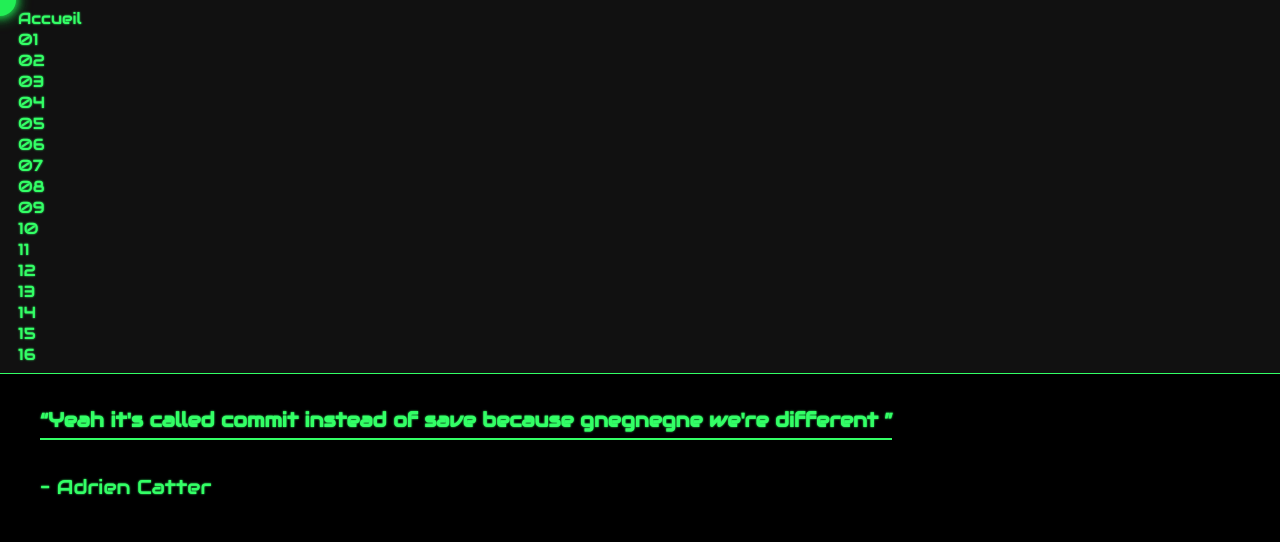
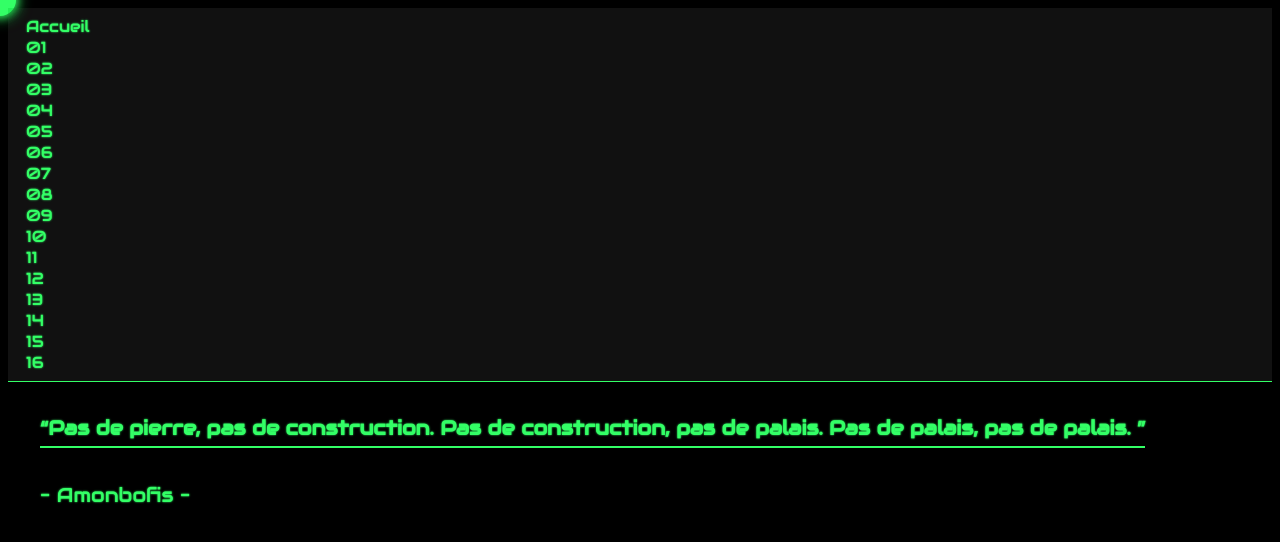
Before and after one commit to Green-Grinch/Citation, a website: page PAGES/citations_10.html in a window 1280 px wide. Drawn offline with Linux system fonts and the light colour scheme; a web font is replaced by a local one.

Commit message:
v1 eahhh

```diff
--- a/PAGES/citations_10.html
+++ b/PAGES/citations_10.html
@@ -18,8 +18,8 @@
 	<!-- Citation -->
 	<main class="container">
 		<h1 class="typewriter"
-			data-text="“Yeah it's called commit instead of save  because gnegnegne we're different ”"></h1>
-		<p class="typewriter" data-text="– Adrien Catter"></p>
+			data-text="“Pas de pierre, pas de construction. Pas de construction, pas de palais. Pas de palais, pas de palais. ”"></h1>
+		<p class="typewriter" data-text="– Amonbofis –"></p>
 
 	</main>
 
--- a/STYLES/style.css
+++ b/STYLES/style.css
@@ -1,5 +1,5 @@
 @import url('https://fonts.googleapis.com/css2?family=VT323&family=Rubik+Glitch&family=Rubik+Wet+Paint&family=Rubik+Broken+Fax&family=Monoton&family=Black+Ops+One&family=Bungee&family=Bungee+Shade&family=Orbitron:wght@400;700&family=Audiowide&family=Press+Start+2P&family=Silkscreen:wght@400;700&family=UnifrakturCook:wght@700&family=Creepster&family=Nosifer&family=Anton&display=swap');
-
+@import url('https://fonts.googleapis.com/css2?family=Cherry+Bomb+One&display=swap');
 /* ---------- Base ---------- */
 html {
 	font-size: 62.5%;
@@ -13,8 +13,8 @@ body {
 	color: #33ff66;
 	font-family: "VT323", monospace;
 	text-shadow: 0 0 2px #33ff66;
-	margin: 0;
-	padding: 0;
+	/* margin: 0;
+	padding: 0; */
 	cursor: none !important;
 
 }
@@ -32,7 +32,7 @@ header {
 }
 
 h1 {
-	font-size: 4.8rem;
+	font-size: 300%;
 	font-weight: 700;
 	color: #33ff66;
 	border-bottom: 2px solid #33ff66;
@@ -135,7 +135,7 @@ nav.menu a.is-highlighted {
 	box-shadow: 0 0 10px #33ff66;
 }
 
-/* ---------- Footer ---------- */
+/* Footer, j'avais mis ça au début mais si je le supprime mon titre est cassé */
 footer {
 	text-align: center;
 	font-size: 1.4rem;
@@ -145,7 +145,7 @@ footer {
 	margin-top: 4rem;
 }
 
-/* ---------- Typewriter ---------- */
+/* Typewriter, copie d'un site sur git */
 .typewriter {
 	font-size: 2rem;
 	color: #33ff66;
@@ -190,7 +190,7 @@ footer {
 	box-shadow: 0 0 3px #33ff66, 0 0 6px #33ff66;
 }
 
-/* Halo autour d’un lien du menu */
+
 .cursor.rect {
 	border-radius: 1px;
 	background: transparent !important;
@@ -200,7 +200,6 @@ footer {
 	/* important : évite l'inversion de couleur */
 }
 
-/* Rectangle vide autour des mots des citations */
 .cursor.word-rect {
 	border-radius: 3px;
 	background: transparent;
@@ -287,7 +286,7 @@ body.citation-14 {
 }
 
 body.citation-15 {
-	font-family: "Nosifer", system-ui;
+	font-family: "Cherry Bomb One", system-ui, sans-serif;
 }
 
 body.citation-16 {
--- a/menu.html
+++ b/menu.html
@@ -2,18 +2,18 @@
 	<a href="../index.html">Accueil <span class="label">Page d’accueil</span></a>
 	<a href="citations_01.html">01 <span class="label">M.Catter</span></a>
 	<a href="citations_02.html">02 <span class="label">_____</span></a>
-	<a href="citations_03.html">03 <span class="label">dfffgg</span></a>
-	<a href="citations_04.html">04 <span class="label">dfffgg</span></a>
-	<a href="citations_05.html">05 <span class="label">dfffgg</span></a>
-	<a href="citations_06.html">06 <span class="label">dfffgg</span></a>
-	<a href="citations_07.html">07 <span class="label">dfffgg</span></a>
-	<a href="citations_08.html">08 <span class="label">dfffgg</span></a>
-	<a href="citations_09.html">09 <span class="label">dfffgg</span></a>
-	<a href="citations_10.html">10 <span class="label">dfffgg</span></a>
-	<a href="citations_11.html">11 <span class="label">dfffgg</span></a>
-	<a href="citations_12.html">12 <span class="label">dfffgg</span></a>
-	<a href="citations_13.html">13 <span class="label">dfffgg</span></a>
+	<a href="citations_03.html">03 <span class="label">Feet</span></a>
+	<a href="citations_04.html">04 <span class="label">Pain</span></a>
+	<a href="citations_05.html">05 <span class="label">Money</span></a>
+	<a href="citations_06.html">06 <span class="label">La boulette</span></a>
+	<a href="citations_07.html">07 <span class="label">Smart</span></a>
+	<a href="citations_08.html">08 <span class="label">Radium vibes</span></a>
+	<a href="citations_09.html">09 <span class="label">..--..----.</span></a>
+	<a href="citations_10.html">10 <span class="label">Pierre</span></a>
+	<a href="citations_11.html">11 <span class="label">Sleep</span></a>
+	<a href="citations_12.html">12 <span class="label">Morty</span></a>
+	<a href="citations_13.html">13 <span class="label">Le gueux</span></a>
 	<a href="citations_14.html">14 <span class="label">dfffgg</span></a>
-	<a href="citations_15.html">15 <span class="label">dfffgg</span></a>
-	<a href="citations_16.html">16 <span class="label">dfffgg</span></a>
+	<a href="citations_15.html">15 <span class="label">Cat</span></a>
+	<a href="citations_16.html">16 <span class="label">Rando</span></a>
 </nav>
```
Also changed, not shown: PAGES/citations_06.html (+1 -1 lines), PAGES/citations_12.html (+2 -2 lines), PAGES/citations_13.html (+2 -2 lines), PAGES/citations_14.html (+2 -2 lines), PAGES/citations_15.html (+1 -1 lines).
